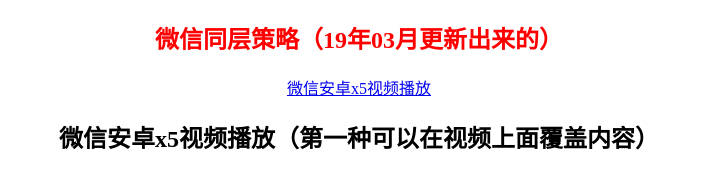
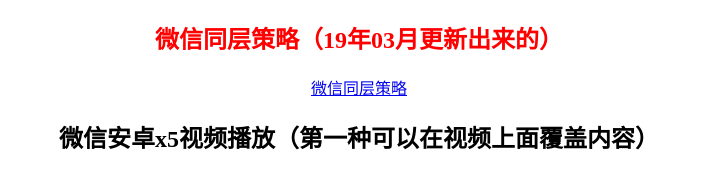
Before and after one commit to sywsywsyw/Video, a plain HTML site: page index.html in a window 1280 px wide. Shown: the top 170 px of the page, without its empty margins (281-983 px from the left). Drawn offline with nearby package versions, Linux system fonts and the light colour scheme.

Commit message:
微信同层策略

```diff
--- a/index.html
+++ b/index.html
@@ -12,7 +12,7 @@
 <body>
 	<div style="width:100%;text-align:center;">
 		<h2 style="color:red;">微信同层策略（19年03月更新出来的）</h2>
-		<a href="微信同层策略/微信同层策略.html" target="_blank">微信安卓x5视频播放</a>
+		<a href="微信同层策略/微信同层策略.html" target="_blank">微信同层策略</a>
 		<h2>微信安卓x5视频播放（第一种可以在视频上面覆盖内容）</h2>
 		<a href="微信安卓x5视频播放/微信安卓x5视频播放.html" target="_blank">微信安卓x5视频播放</a>
 		<h2>微信安卓x5视频播放 竖屏（第一种可以在视频上面覆盖内容）</h2>
```
